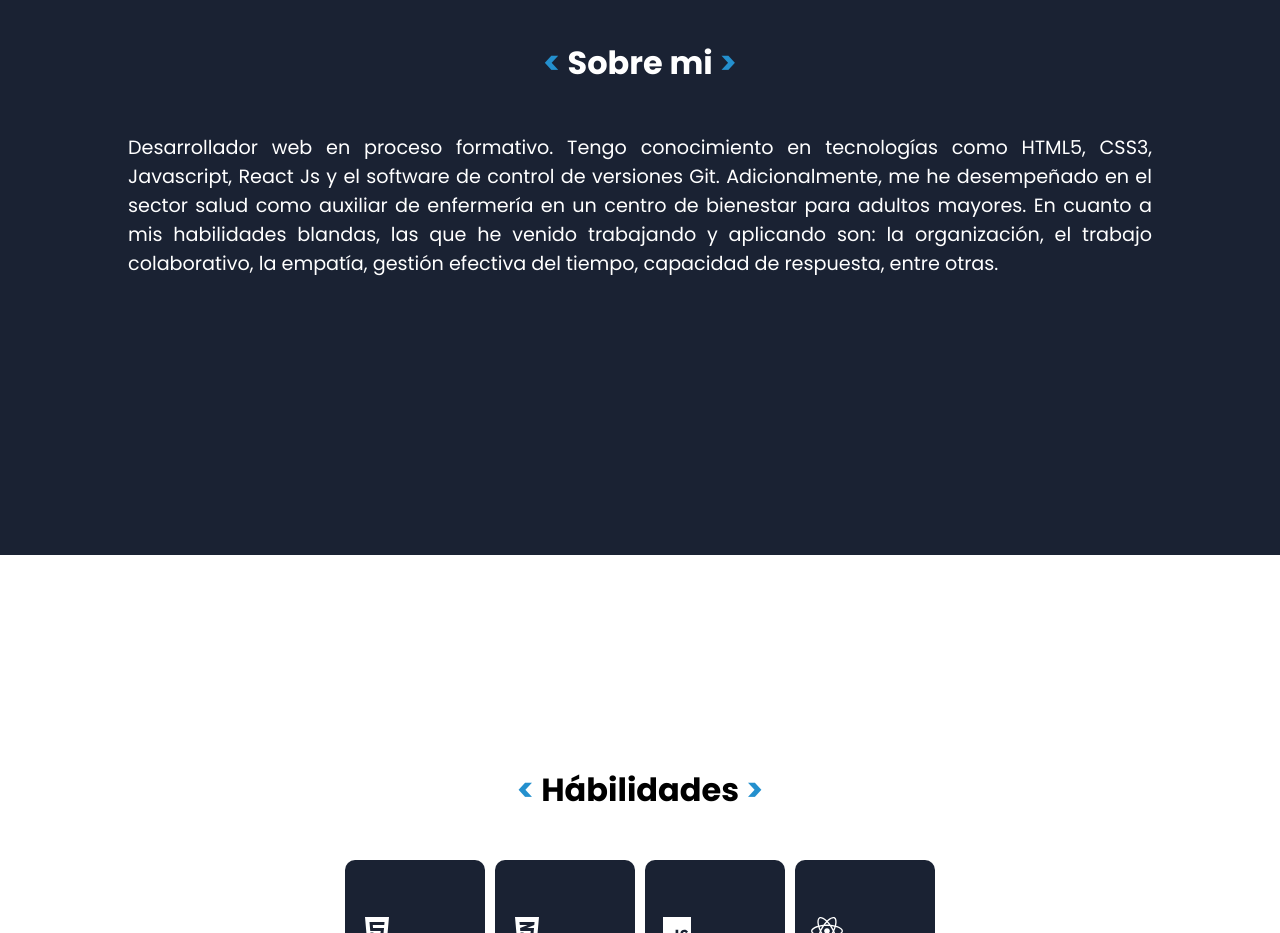
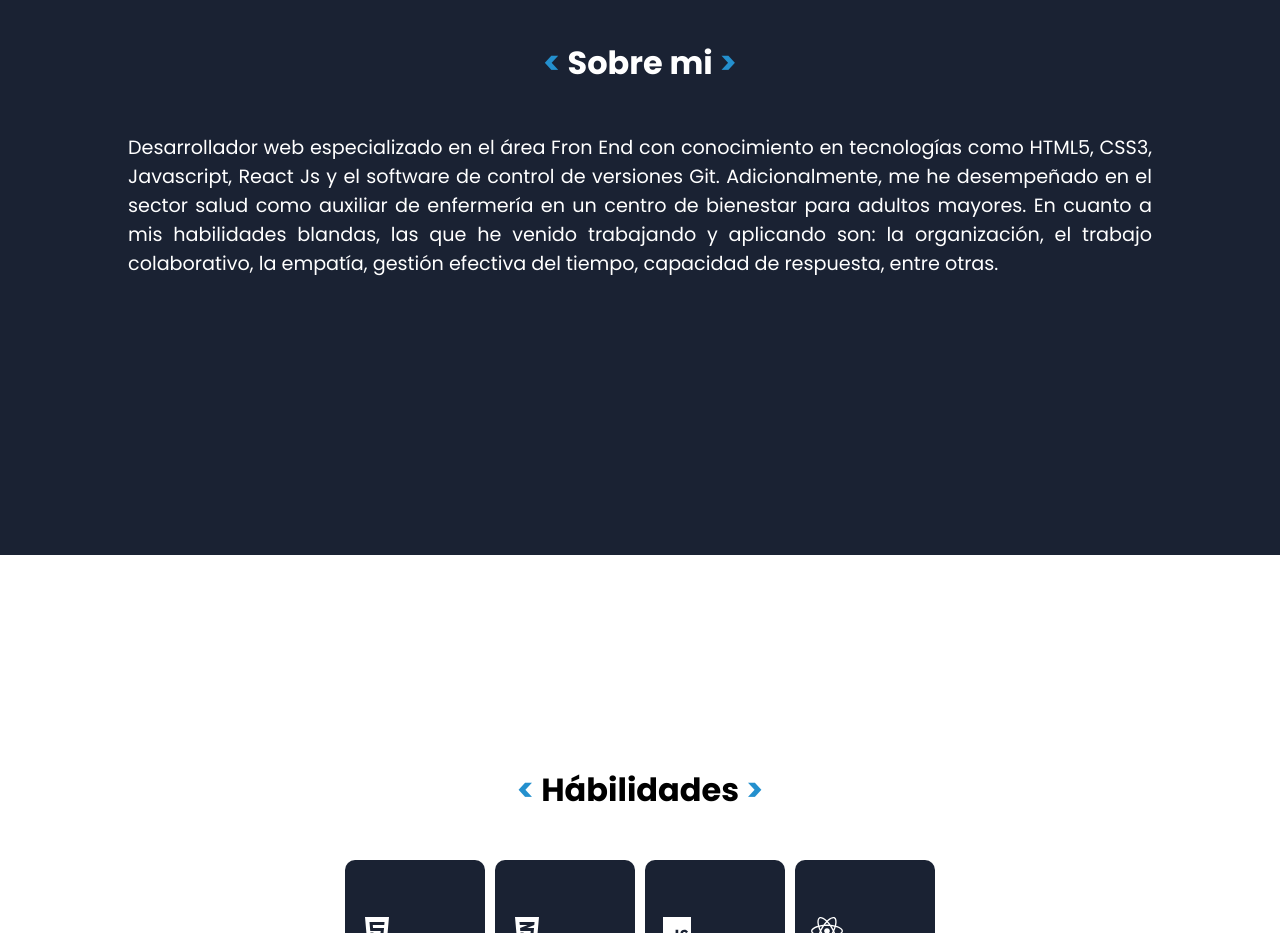
Before and after one commit to Carlosedm97/cldev_portafolio, a React (Create React App) app: page / in a window 1280 px wide. Shown: the part 1140-2073 px from the top of the page. Built offline with nearby package versions, Linux system fonts and the light colour scheme; no server answers.

Commit message:
Actualizando la información del componente 'Sobre mi'.

```diff
--- a/src/components/AboutMe/AboutMe.js
+++ b/src/components/AboutMe/AboutMe.js
@@ -3,7 +3,7 @@ import './AboutMe.css';
 const AboutMe = () => {
     return <section className='AboutMe' id='sobre-mi'>
         <h2 className='AboutMe__title'><span className='quotes'>{'< '}</span>Sobre mi<span className='quotes'>{' >'}</span></h2>
-        <p className='AboutMe__paragraph'>Desarrollador web en proceso formativo. Tengo conocimiento en tecnologías como HTML5, CSS3, Javascript, React Js y el software de control de versiones Git. Adicionalmente, me he desempeñado en el sector salud como auxiliar de enfermería en un centro de bienestar para adultos mayores. En cuanto a mis habilidades blandas, las que he venido trabajando y aplicando son: la organización, el trabajo colaborativo, la empatía, gestión efectiva del tiempo, capacidad de respuesta, entre otras.</p>
+        <p className='AboutMe__paragraph'>Desarrollador web especializado en el área Fron End con conocimiento en tecnologías como HTML5, CSS3, Javascript, React Js y el software de control de versiones Git. Adicionalmente, me he desempeñado en el sector salud como auxiliar de enfermería en un centro de bienestar para adultos mayores. En cuanto a mis habilidades blandas, las que he venido trabajando y aplicando son: la organización, el trabajo colaborativo, la empatía, gestión efectiva del tiempo, capacidad de respuesta, entre otras.</p>
     </section>
 };
 
```
